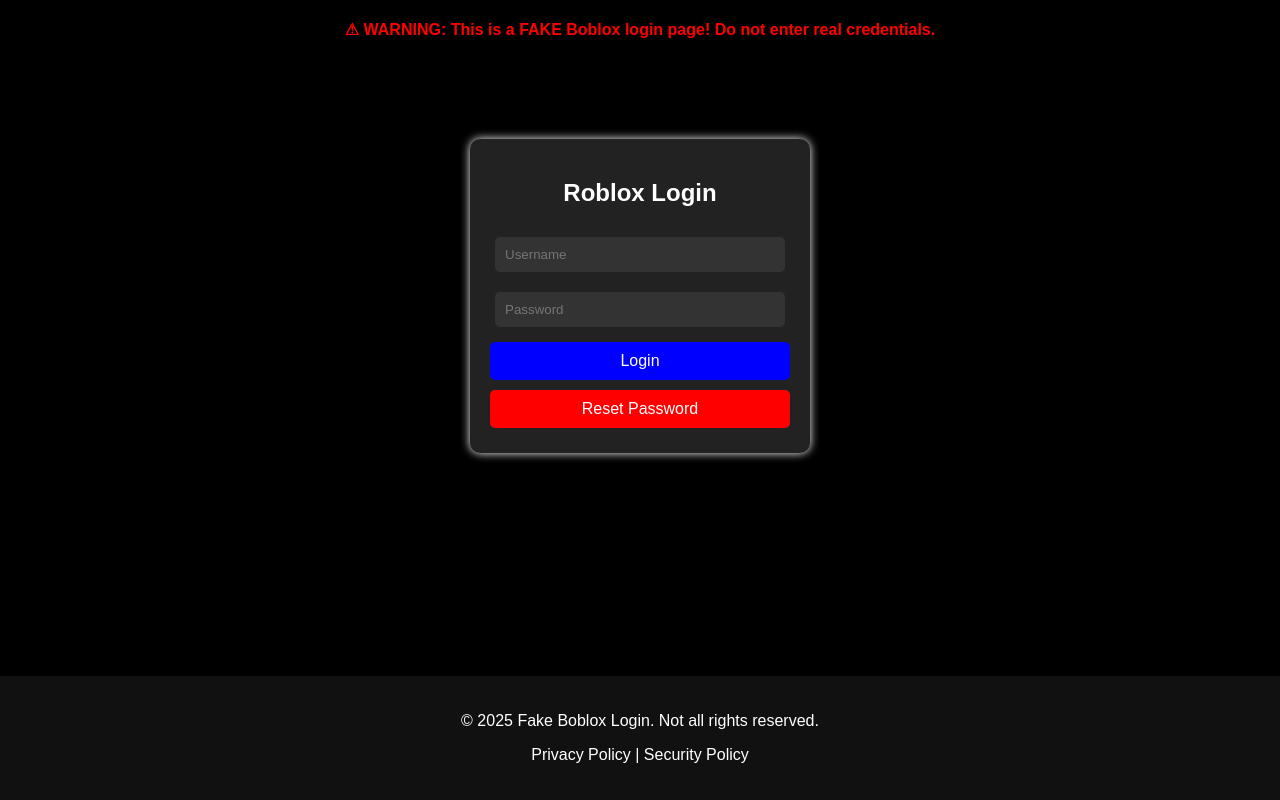
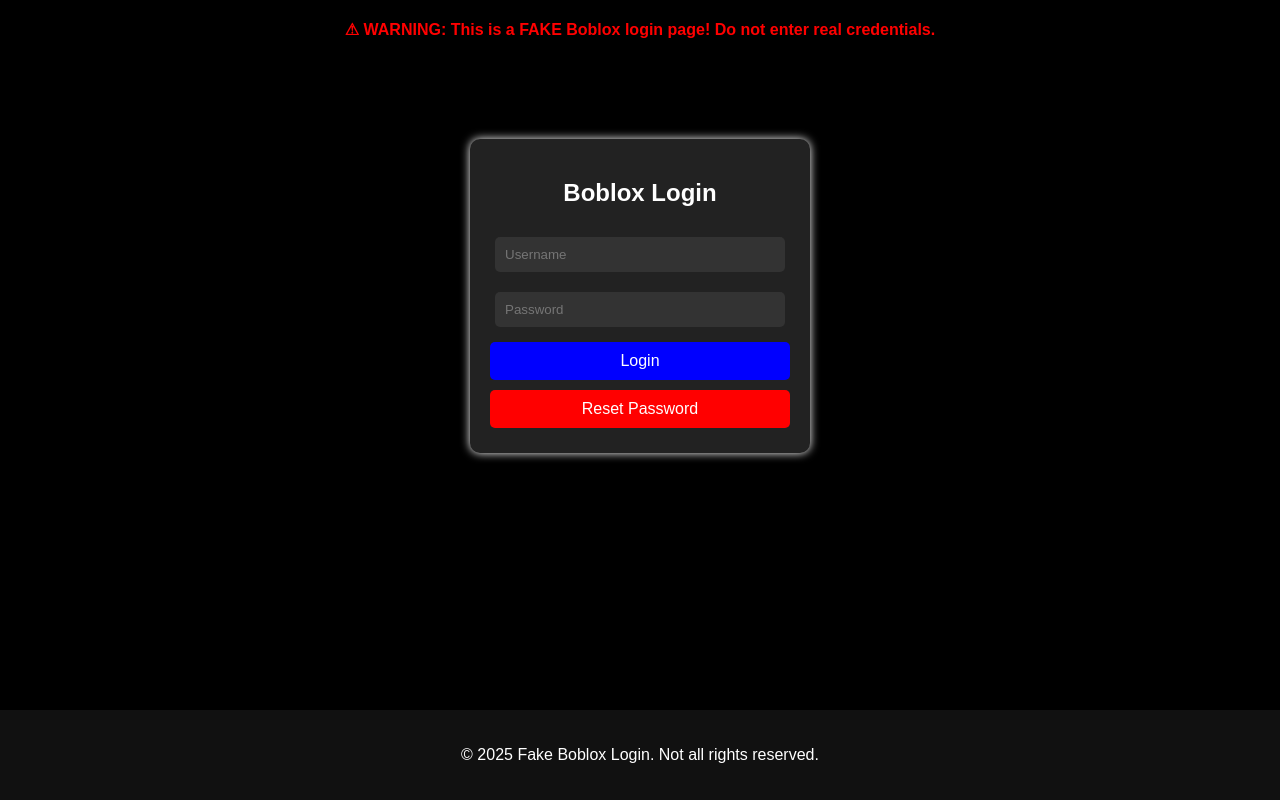
Before and after one commit to Me-eng291/boblox, a plain HTML site: page index.html in a window 1280 px wide. Drawn offline with Linux system fonts and the light colour scheme.

Commit message:
Update index.html

```diff
--- a/index.html
+++ b/index.html
@@ -86,7 +86,7 @@
 
     <!-- Login Form -->
     <div class="login-container">
-        <h2>Roblox Login</h2>
+        <h2>Boblox Login</h2>
         <input type="text" id="username" placeholder="Username">
         <input type="password" id="password" placeholder="Password">
         <button class="login-btn" onclick="checkLogin()">Login</button>
@@ -96,7 +96,6 @@
     <!-- Footer -->
     <div class="footer">
         <p>&copy; 2025 Fake Boblox Login. Not all rights reserved.</p>
-        <p><a href="#">Privacy Policy</a> | <a href="#">Security Policy</a></p>
     </div>
 
     <script>
@@ -113,7 +112,7 @@
             } else if (!username && password) {
                 alert("Invalid username! Enter both username and password.");
             } else {
-                alert("Please enter your credentials.");
+                alert("Please enter your credentials (not real).");
             }
         }
 
```
